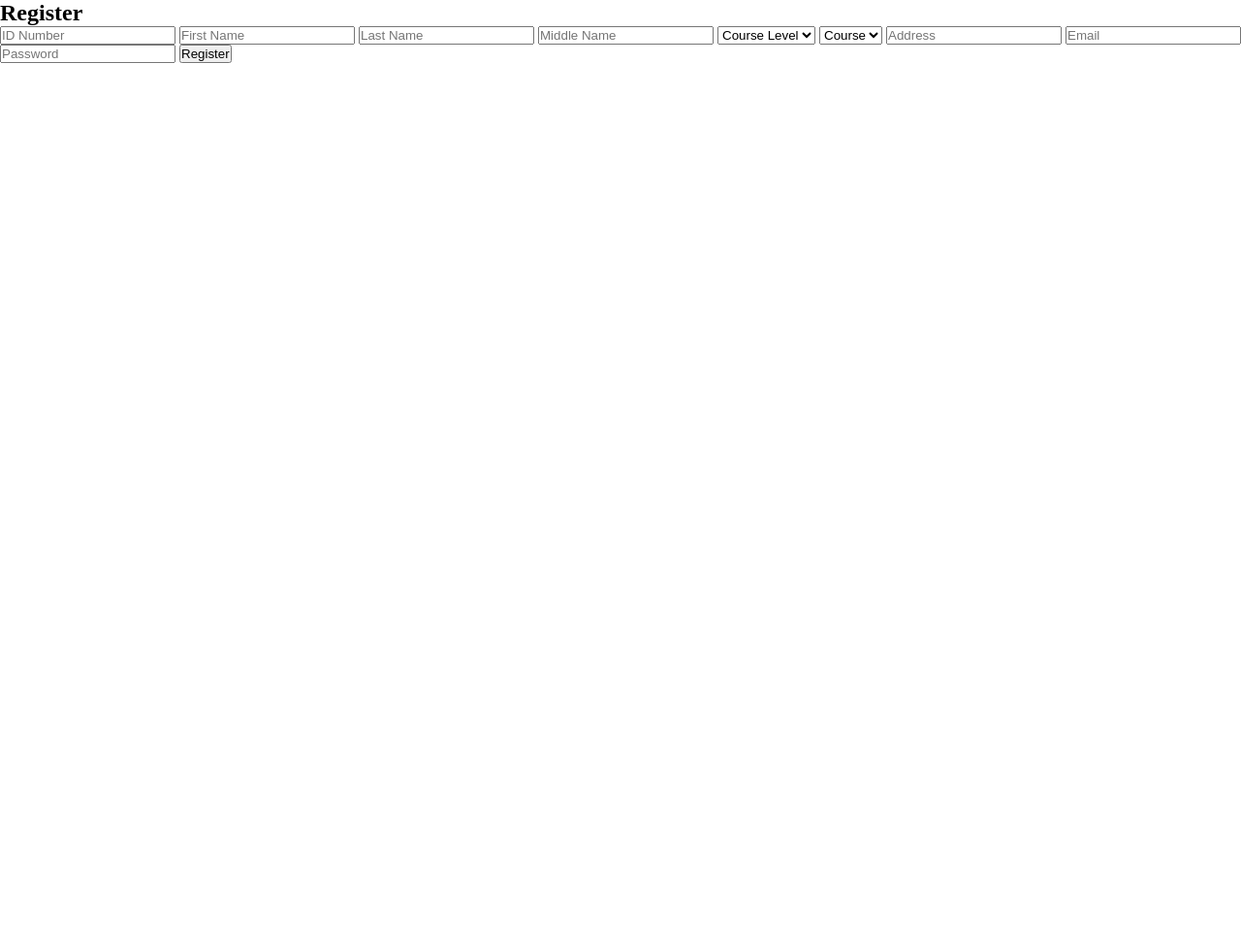
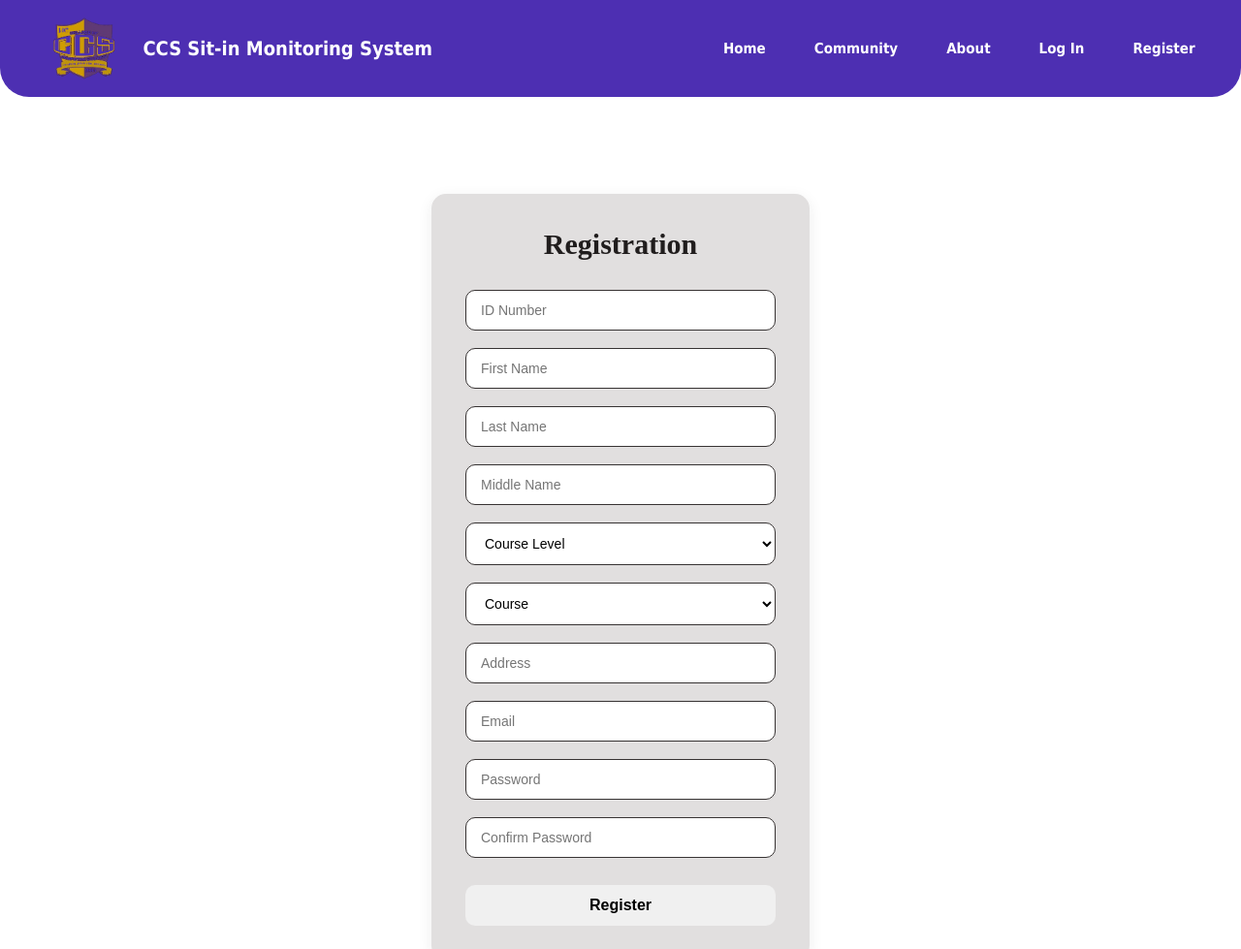
Before and after one commit to ChristianL18/Sit-in-Monitoring-System, a website: page pages/Registration.html in a window 1280 px wide. Shown: the top 979 px of the page at 97% size. Before the commit the page ends 800 px from the top, so only its background shows below. Drawn offline with Linux system fonts and the light colour scheme.

Commit message:
nigana na ya

```diff
--- a/pages/Registration.html
+++ b/pages/Registration.html
@@ -3,14 +3,32 @@
 <head>
     <meta charset="UTF-8">
     <title>Registration</title>
+    <!-- FIXED: Removed the line break inside href -->
     <link rel="stylesheet" href="../style.css">
 </head>
-
 <body>
 
-<h2>Register</h2>
+<div class="nav">
+    <!-- FIXED: Changed backslash \ to forward slash / for web compatibility -->
+    <img src="../images/ucmainccslogo-removebg-preview.png" class="logo" alt="">
+    <h1 class="CCS">CCS Sit-in Monitoring System</h1>
+    <div class="links">
+        <a href="../index.html">Home</a>
+        <a href="/pages/community.html">Community</a>
+        <a href="">About</a>
+        <a href="/pages/Login.html">Log In</a>
+        <a href="Registration.html">Register</a>
+    </div>
+</div>
 
-<form action="http://localhost:3000/register" method="POST">
+<!-- ADDED: Wrapper divs to match your CSS structure -->
+<div class="register-main">
+    <div class="register-container">
+        <!-- ADDED: class="register-form" -->
+        <form action="http://localhost:3000/register" method="POST" class="register-form">
+
+            <!-- ADDED: Title that matches your CSS -->
+            <h2 class="register-title">Registration</h2>
 
             <input type="text" name="id_number" placeholder="ID Number" required>
 
@@ -22,18 +40,20 @@
 
             <select name="course_level" required>
                 <option value="">Course Level</option>
-<option>1st Year</option>
-<option>2nd Year</option>
-<option>3rd Year</option>
-<option>4th Year</option>
+
+                <option value="1st Year">1st Year</option>
+                <option value="2nd Year">2nd Year</option>
+                <option value="3rd Year">3rd Year</option>
+                <option value="4th Year">4th Year</option>
             </select>
 
             <select name="course" required>
                 <option value="">Course</option>
-<option>BSIT</option>
-<option>BSCS</option>
-<option>BSIS</option>
-<option>BSCE</option>
+
+                <option value="BSIT">BSIT</option>
+                <option value="BSCS">BSCS</option>
+                <option value="BSIS">BSIS</option>
+                <option value="BSCE">BSCE</option>
             </select>
 
             <input type="text" name="address" placeholder="Address" required>
@@ -41,10 +61,13 @@
             <input type="email" name="email" placeholder="Email" required>
 
             <input type="password" name="password" placeholder="Password" required>
+            <input type="password" name="password" placeholder="Confirm Password" required>
 
             <button type="submit">Register</button>
 
         </form>
+    </div>
+</div>
 
 </body>
 </html>
```
Also changed, not shown: 1 other file. Lines whose indentation alone changed are shown as unchanged.
